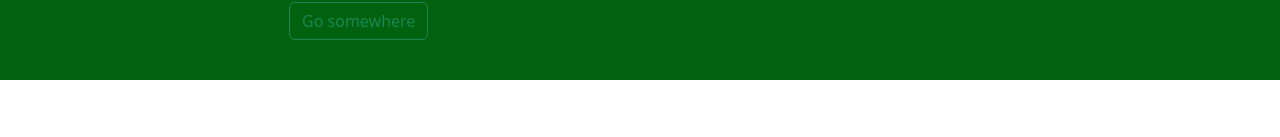
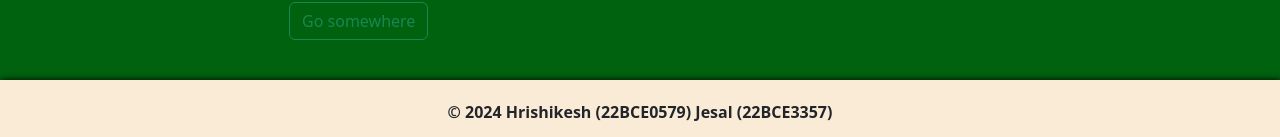
Before and after one commit to hrishikesh8904/miniproject, a React (Create React App) app: page /articles in a window 1280 px wide. Shown: the part 4542-4679 px from the top of the page. Before the commit the page ends 4622 px from the top, so only its background shows below. Built offline with nearby package versions, Linux system fonts and the light colour scheme.

Commit message:
modified:   src/components/Articles.jsx

```diff
--- a/src/components/Articles.jsx
+++ b/src/components/Articles.jsx
@@ -1,5 +1,6 @@
 import React from "react";
 import Navbarcmp from "../Navbarcmp";
+import Footer from "../Footer";
 import BlogCard from "./BlogCard";
 function Articles() {
   return (
@@ -21,6 +22,7 @@ function Articles() {
           <BlogCard />
         </div>
       </div>
+      <Footer />
     </div>
   );
 }
```
